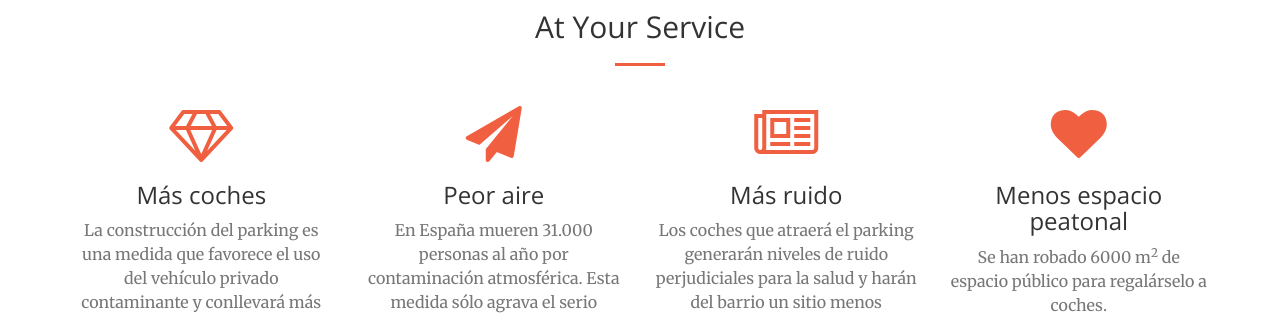
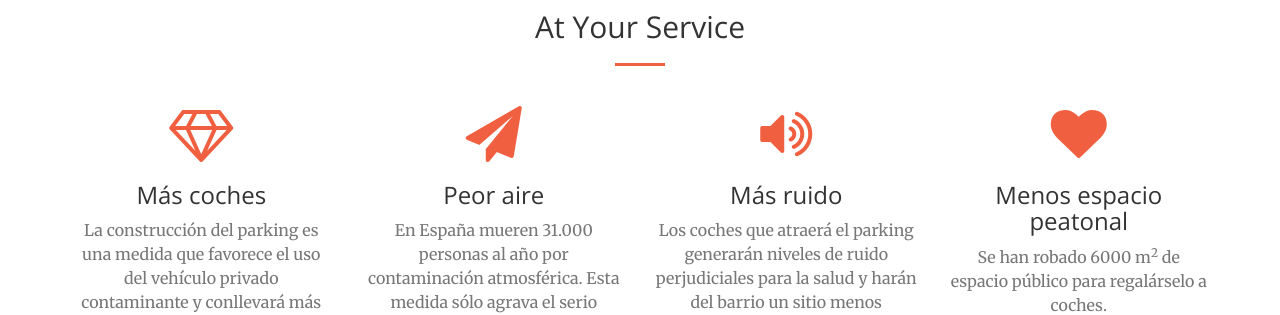
Before and after one commit to noalparkingdebuenosaires/noparking.github.io, a Jekyll site: the page built from index.html, in a window 1280 px wide and 900 px high, scrolled down 1258 px. Shown: the part 150-465 px from the top of the window. Built offline with Jekyll 4.4.1, drawn with Linux system fonts in a browser that asks for light colours.

Commit message:
probando los iconos originales

```diff
--- a/_includes/services.html
+++ b/_includes/services.html
@@ -25,7 +25,7 @@
             </div>
             <div class="col-lg-3 col-md-6 text-center">
                 <div class="service-box">
-                    <i class="fa fa-4x fa-newspaper-o wow bounceIn text-primary" data-wow-delay=".2s"></i>
+                    <i class="fa fa-4x fa-volume-up wow bounceIn text-primary" data-wow-delay=".2s"></i>
                     <h3>Más ruido</h3>
                     <p class="text-muted">Los coches que atraerá el parking generarán niveles de ruido perjudiciales para la salud y harán del barrio un sitio menos agradable para pasear.</p>
                 </div>
```
